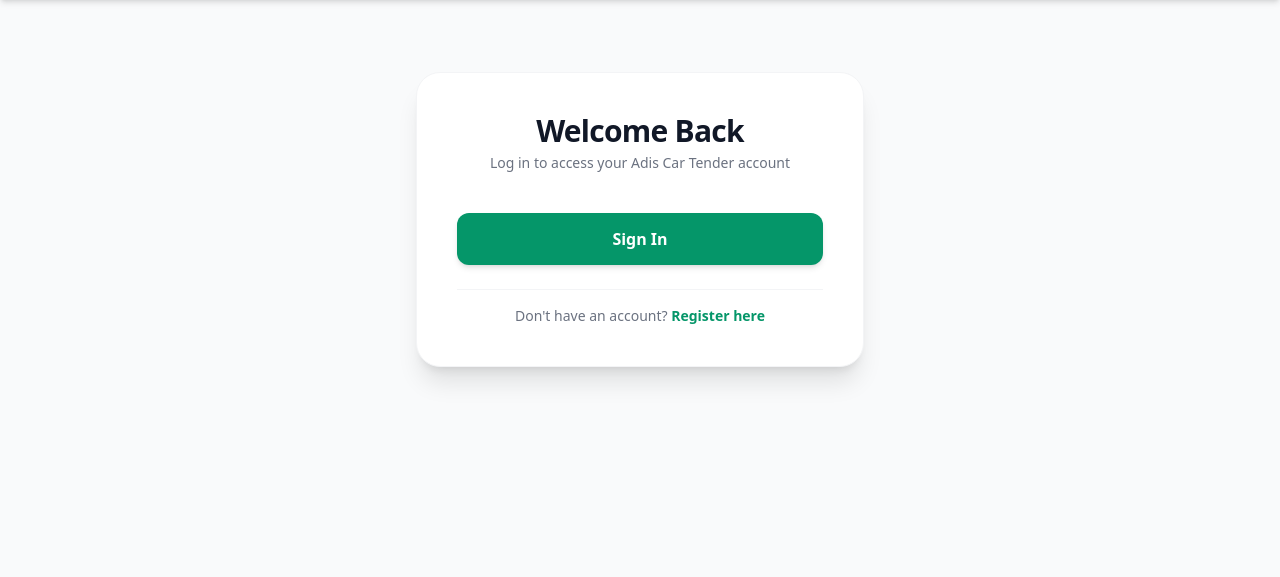
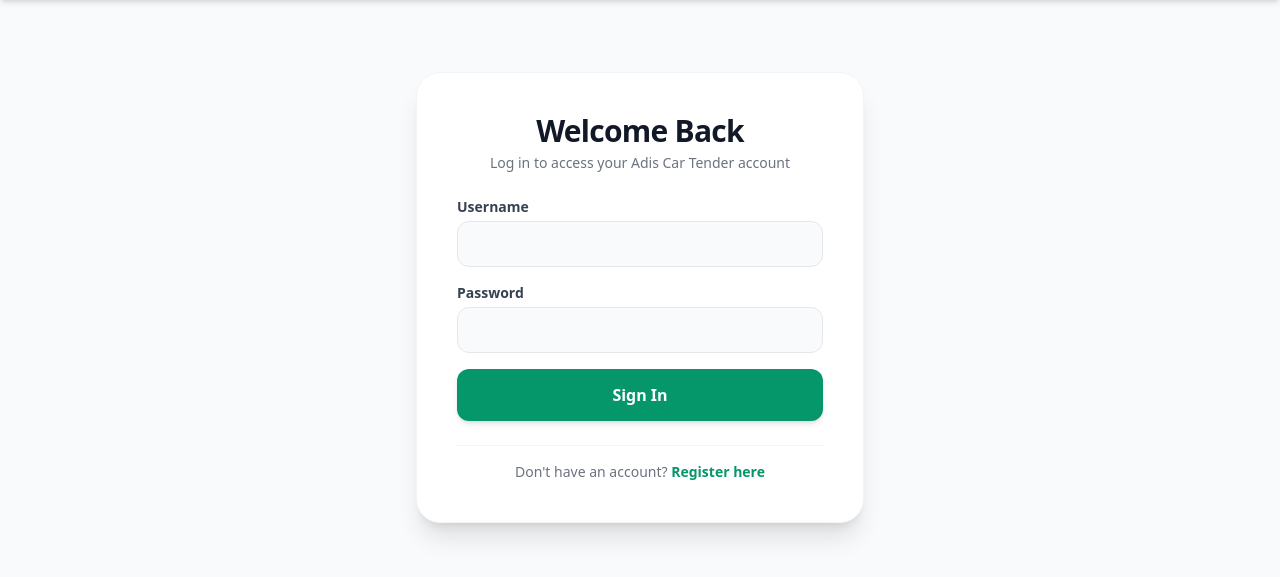
Before and after one commit to fattygezu-png/Adis-Car-Tender, a Django app: page /accounts/login/ in a window 1280 px wide. Shown: the part 65-642 px from the top of the page. Run offline with Django 5.2, Linux system fonts and the light colour scheme; some libraries are stand-ins or nearby versions.

Commit message:
Update login template with explicit username and password inputs

```diff
--- a/accounts/views.py
+++ b/accounts/views.py
@@ -32,9 +32,10 @@ def login_view(request):
             return redirect('/admin/')
         return redirect('user_dashboard')
 
+    username_input = ""
     if request.method == 'POST':
-        username_input = request.POST.get('username')
-        password_input = request.POST.get('password')
+        username_input = request.POST.get('username', '')
+        password_input = request.POST.get('password', '')
 
         # Authenticate directly against database credentials
         user = authenticate(request, username=username_input, password=password_input)
@@ -51,7 +52,7 @@ def login_view(request):
         else:
             messages.error(request, 'Invalid username or password. Please try again.')
 
-    return render(request, 'accounts/login.html')
+    return render(request, 'accounts/login.html', {'username_input': username_input})
 
 
 @login_required
--- a/templates/accounts/login.html
+++ b/templates/accounts/login.html
@@ -20,25 +20,17 @@
         <form method="POST" class="space-y-4">
             {% csrf_token %}
 
-            {% if form.non_field_errors %}
-                <div class="p-3 rounded-xl bg-red-50 border border-red-200 text-sm text-red-700">
-                    {{ form.non_field_errors }}
-                </div>
-            {% endif %}
+            <div class="space-y-1">
+                <label for="username" class="block text-sm font-semibold text-gray-700">Username</label>
+                <input type="text" id="username" name="username" value="{{ username_input }}" required
+                    class="w-full px-4 py-3 rounded-xl border border-gray-200 bg-gray-50 focus:bg-white focus:ring-2 focus:ring-emerald-500 focus:border-transparent outline-none text-sm text-gray-900 transition-all">
+            </div>
 
-            {% for field in form %}
-                <div class="space-y-1">
-                    <label class="block text-sm font-semibold text-gray-700">
-                        {{ field.label }}
-                    </label>
-                    <div class="[&>input]:w-full [&>input]:px-4 [&>input]:py-3 [&>input]:rounded-xl [&>input]:border [&>input]:border-gray-200 [&>input]:bg-gray-50 [&>input]:focus:bg-white [&>input]:focus:ring-2 [&>input]:focus:ring-emerald-500 [&>input]:focus:border-transparent [&>input]:outline-none [&>input]:text-sm [&>input]:text-gray-900 [&>input]:transition-all">
-                        {{ field }}
-                    </div>
-                    {% if field.errors %}
-                        <p class="text-xs text-red-600 font-medium mt-1">{{ field.errors.0 }}</p>
-                    {% endif %}
-                </div>
-            {% endfor %}
+            <div class="space-y-1">
+                <label for="password" class="block text-sm font-semibold text-gray-700">Password</label>
+                <input type="password" id="password" name="password" required
+                    class="w-full px-4 py-3 rounded-xl border border-gray-200 bg-gray-50 focus:bg-white focus:ring-2 focus:ring-emerald-500 focus:border-transparent outline-none text-sm text-gray-900 transition-all">
+            </div>
 
             <button type="submit" class="w-full py-3.5 px-4 bg-emerald-600 hover:bg-emerald-700 text-white font-bold rounded-xl shadow-md hover:shadow-lg transition-all text-base mt-2">
                 Sign In
```
